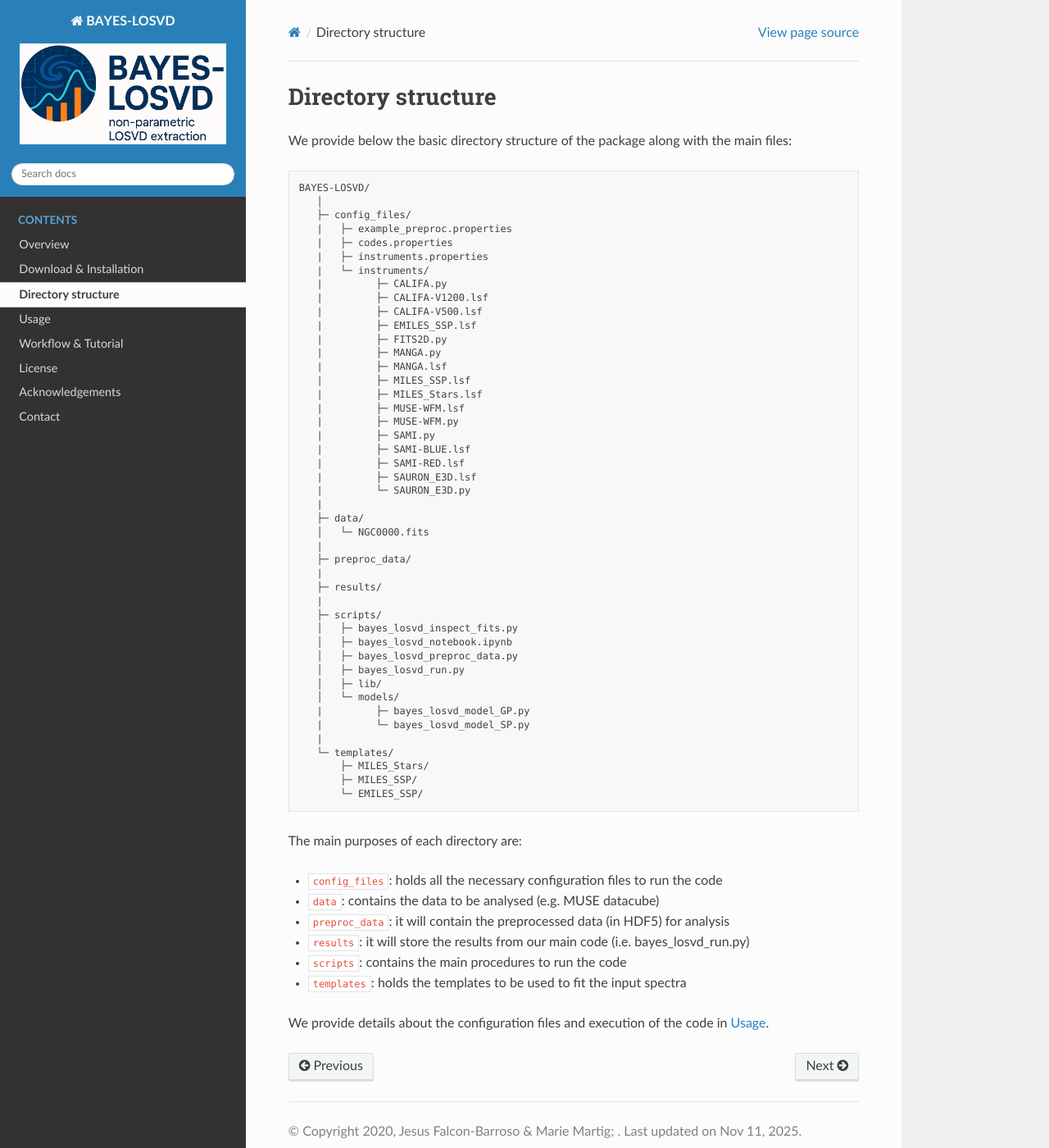
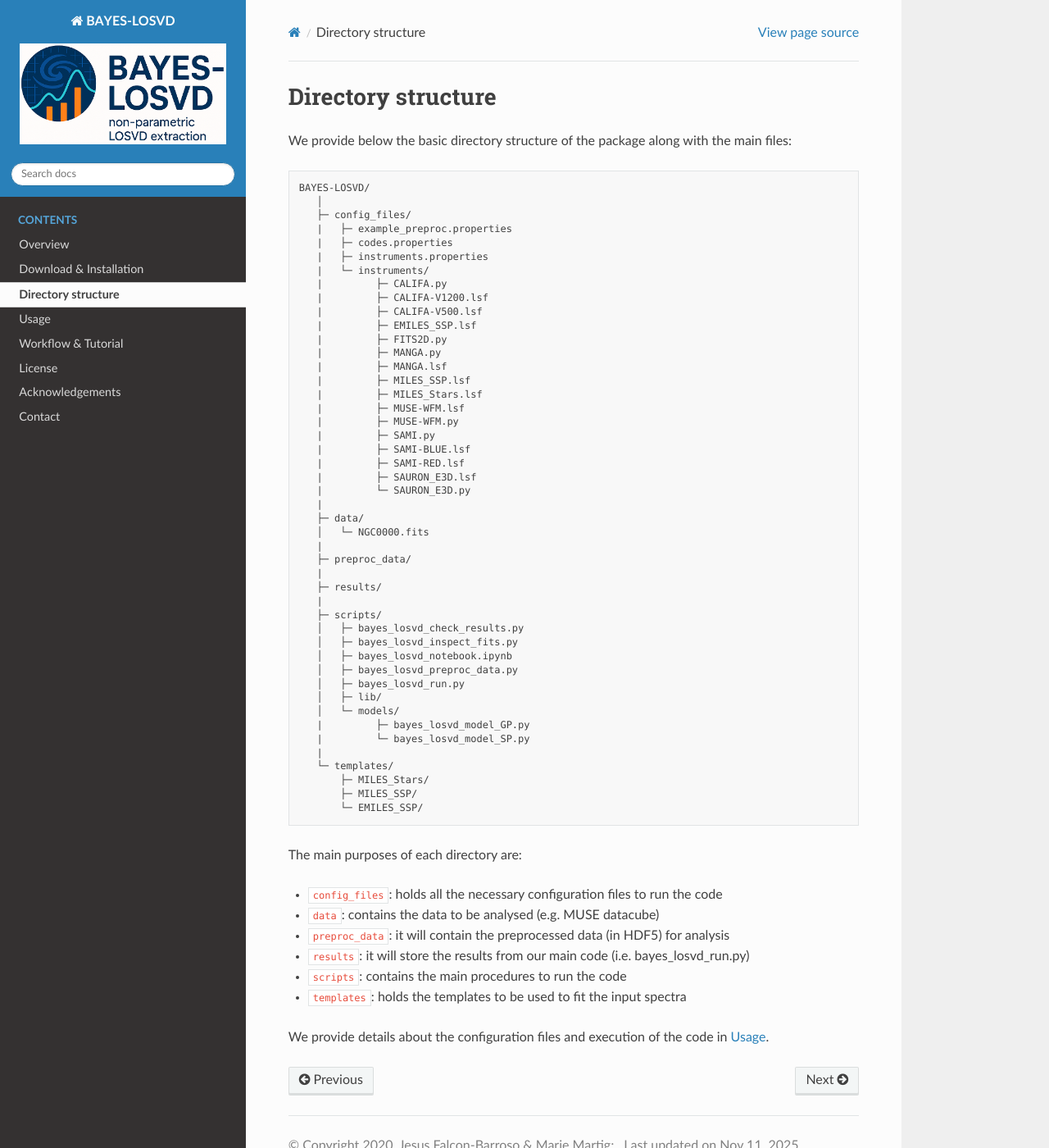
Before and after one commit to jfalconbarroso/BAYES-LOSVD, a Sphinx documentation site: the page built from docs/source/dir_structure.rst, in a window 1280 px wide and 1400 px high. Shown: the whole window at 82% size. Built offline with Sphinx 7.4.7 and the Read the Docs theme 3.1.0, drawn with Linux system fonts in a browser that asks for light colours.

Commit message:
more updates

```diff
--- a/docs/source/dir_structure.rst
+++ b/docs/source/dir_structure.rst
@@ -37,6 +37,7 @@ We provide below the basic directory structure of the package along with the mai
       ├─ results/
       |
       ├─ scripts/
+      │   ├─ bayes_losvd_check_results.py
       │   ├─ bayes_losvd_inspect_fits.py
       │   ├─ bayes_losvd_notebook.ipynb
       │   ├─ bayes_losvd_preproc_data.py
```
Also changed, not shown: 5 other files.
